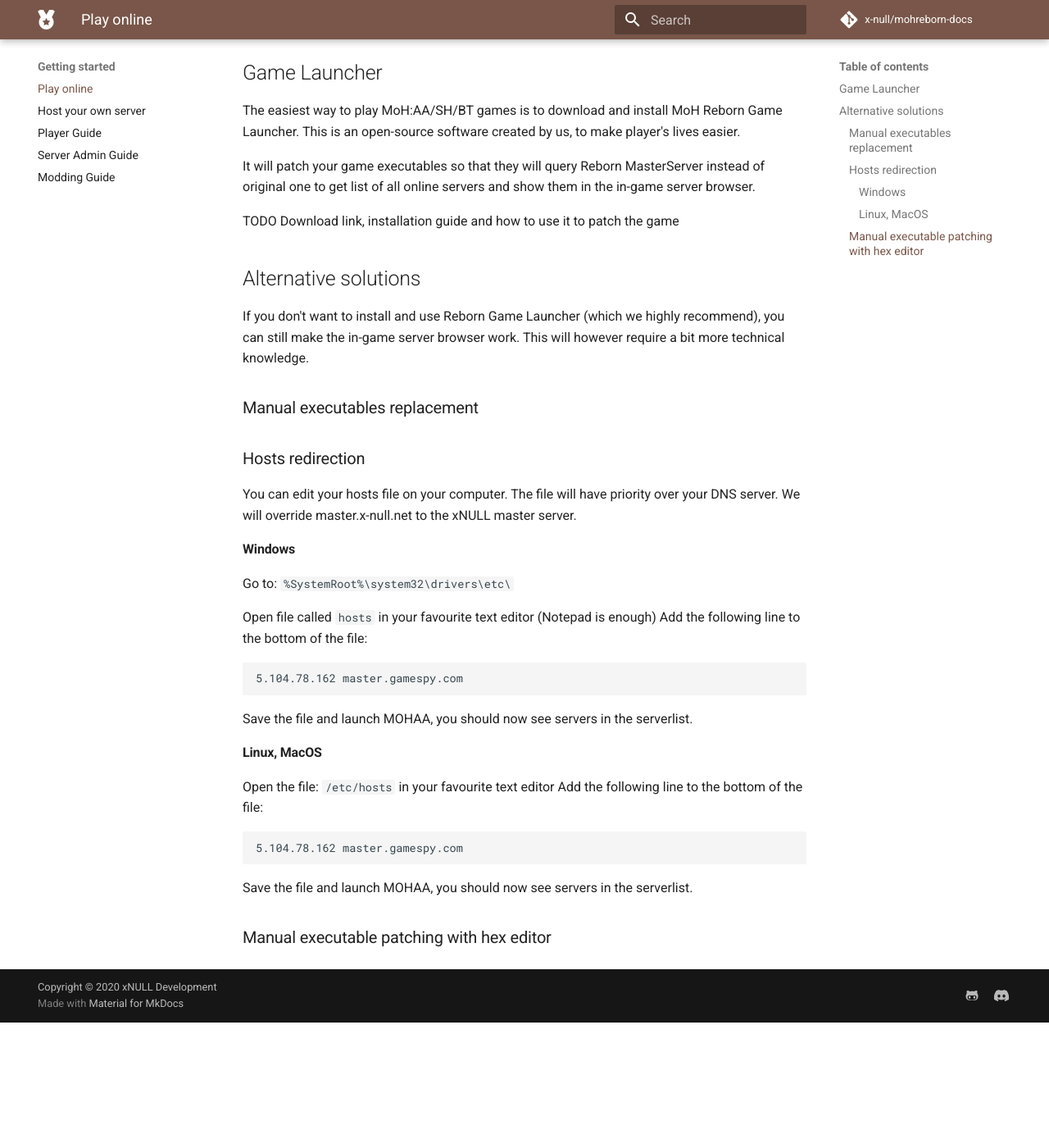
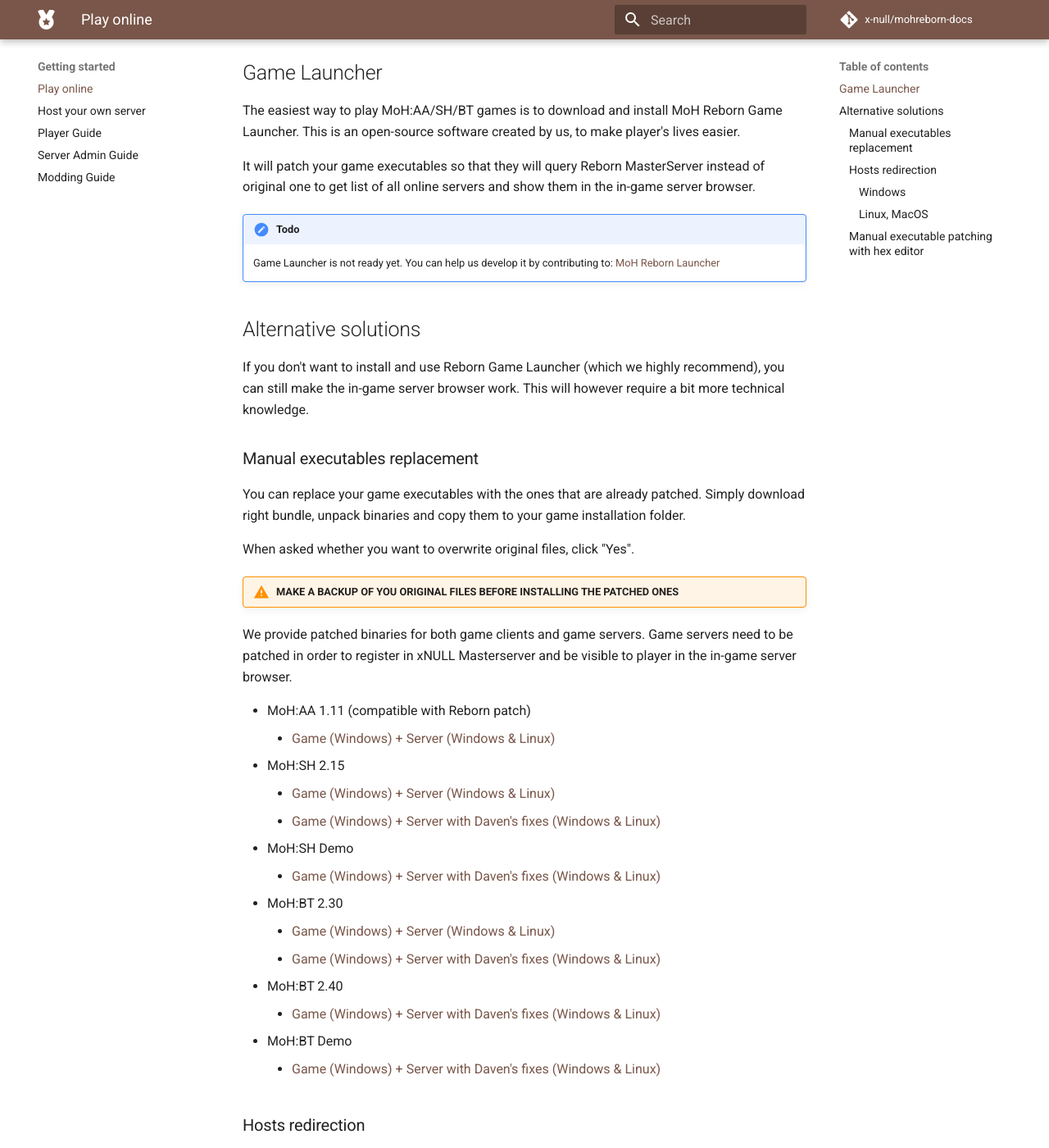
Before and after one commit to x-null/mohreborn-docs, an MkDocs documentation site: the page built from docs/getting-started/play-online.md, in a window 1280 px wide and 1400 px high, scrolled down 513 px. Shown: the whole window at 82% size. Built offline with MkDocs 1.6.1 and Material for MkDocs 9.7.7, drawn with Linux system fonts in a browser that asks for light colours; comment, search, counter and statistics services are not loaded; before the commit the page ends 1760 px from its top, so only the background shows below that.

Commit message:
Add downloads, adjust links, fix configuration

```diff
--- a/docs/getting-started/play-online.md
+++ b/docs/getting-started/play-online.md
@@ -23,7 +23,9 @@
 It will patch your game executables so that they will query Reborn MasterServer instead of original one
 to get list of all online servers and show them in the in-game server browser.
 
-TODO Download link, installation guide and how to use it to patch the game
+!!! todo
+    Game Launcher is not ready yet.
+    You can help us develop it by contributing to: [MoH Reborn Launcher](https://github.com/x-null/mohreborn-launcher)
 
 ## Alternative solutions
 
@@ -32,6 +34,31 @@
 This will however require a bit more technical knowledge.
 
 ### Manual executables replacement
+
+You can replace your game executables with the ones that are already patched.
+Simply download right bundle, unpack binaries and copy them to your game installation folder.
+
+When asked whether you want to overwrite original files, click "Yes".
+
+!!! warning "MAKE A BACKUP OF YOU ORIGINAL FILES BEFORE INSTALLING THE PATCHED ONES"
+
+We provide patched binaries for both game clients and game servers. Game servers need to be
+patched in order to register in xNULL Masterserver and be visible to player in the in-game server browser.
+
+- MoH:AA 1.11 (compatible with Reborn patch)
+    - [Game (Windows) + Server (Windows & Linux)](../assets/moh-binaries/mohaa_1_11_full.zip)
+- MoH:SH 2.15
+    - [Game (Windows) + Server (Windows & Linux)](../assets/moh-binaries/mohsh_2_15_full.zip)
+    - [Game (Windows) + Server with Daven's fixes (Windows & Linux)](../assets/moh-binaries/mohsh_2_15_full_fixes.zip)
+- MoH:SH Demo
+    - [Game (Windows) + Server with Daven's fixes (Windows & Linux)](../assets/moh-binaries/mohsh_demo_full_fixes.zip)
+- MoH:BT 2.30
+    - [Game (Windows) + Server (Windows & Linux)](../assets/moh-binaries/mohbt_2_30_full.zip)
+    - [Game (Windows) + Server with Daven's fixes (Windows & Linux)](../assets/moh-binaries/mohbt_2_30_full_fixes.zip)
+- MoH:BT 2.40
+    - [Game (Windows) + Server with Daven's fixes (Windows & Linux)](../assets/moh-binaries/mohbt_2_40_full_fixes.zip)
+- MoH:BT Demo
+    - [Game (Windows) + Server with Daven's fixes (Windows & Linux)](../assets/moh-binaries/mohbt_demo_full_fixes.zip)
 
 ### Hosts redirection
 
--- a/mkdocs.yml
+++ b/mkdocs.yml
@@ -15,8 +15,9 @@
 # Page tree
 nav:
   - 'Home': index.md
-  - 'Welcome': welcome.md
-  - 'Project overview': project-overview.md
+  - 'Project overview':
+    - 'Welcome': welcome.md
+    - 'History & Credits': history-and-credits.md
   - 'Getting started':
     - 'Play online': getting-started/play-online.md
     - 'Host your own server': getting-started/host-your-own-server.md
@@ -46,6 +47,8 @@
         - 'Extended scripting': features/modder/extended-scripting.md
         - 'Event system': features/modder/event-system.md
 
+  - 'Downloads': downloads.md
+
 # Configuration
 theme:
   name: material
@@ -61,7 +64,7 @@
     text: Roboto
     code: Roboto Mono
   features:
-    - tabs
+    - navigation.tabs
 
 extra_css:
   - styles/extra.css
--- a/overrides/home.html
+++ b/overrides/home.html
@@ -53,7 +53,7 @@
     }
 
     .hero-container .pb10 {
-        padding-bottom: 24vh;
+        padding-bottom: 20vh;
       }
 
       .hero-container .text-right {
@@ -132,14 +132,14 @@
         </p>
         <p>Patch your game, make in-game server browser work again, and join other players online!</p>
         <a
-                href="/getting-started/play-online"
+                href="getting-started/play-online"
                 title="Play online - Get started"
                 class="md-button md-button--primary"
         >
             Get started
         </a>
         <a
-                href="/welcome"
+                href="welcome"
                 title="Learn more"
                 class="md-button"
         >
@@ -157,7 +157,7 @@
         <p>Its corner stone is an unofficial patch, created by the xNULL community, that has been in active development for over 10 years.</p>
         <a
                 style="float: right;"
-                href="/welcome"
+                href="welcome"
                 title="Learn more"
                 class="md-button"
         >
@@ -165,7 +165,7 @@
         </a>
         <a
                 style="float: right;"
-                href="/getting-started/host-your-own-server"
+                href="getting-started/host-your-own-server"
                 title="Host MoH:AA Reborn Server - Get started"
                 class="md-button md-button--primary"
         >
```
Also changed, not shown: other parts of docs/getting-started/play-online.md (+3 -0 lines), docs/downloads.md (added, +14 -0 lines), docs/getting-started/host-your-own-server.md (+14 -7 lines), docs/history-and-credits.md (renamed from docs/project-overview.md), 12 other files.
